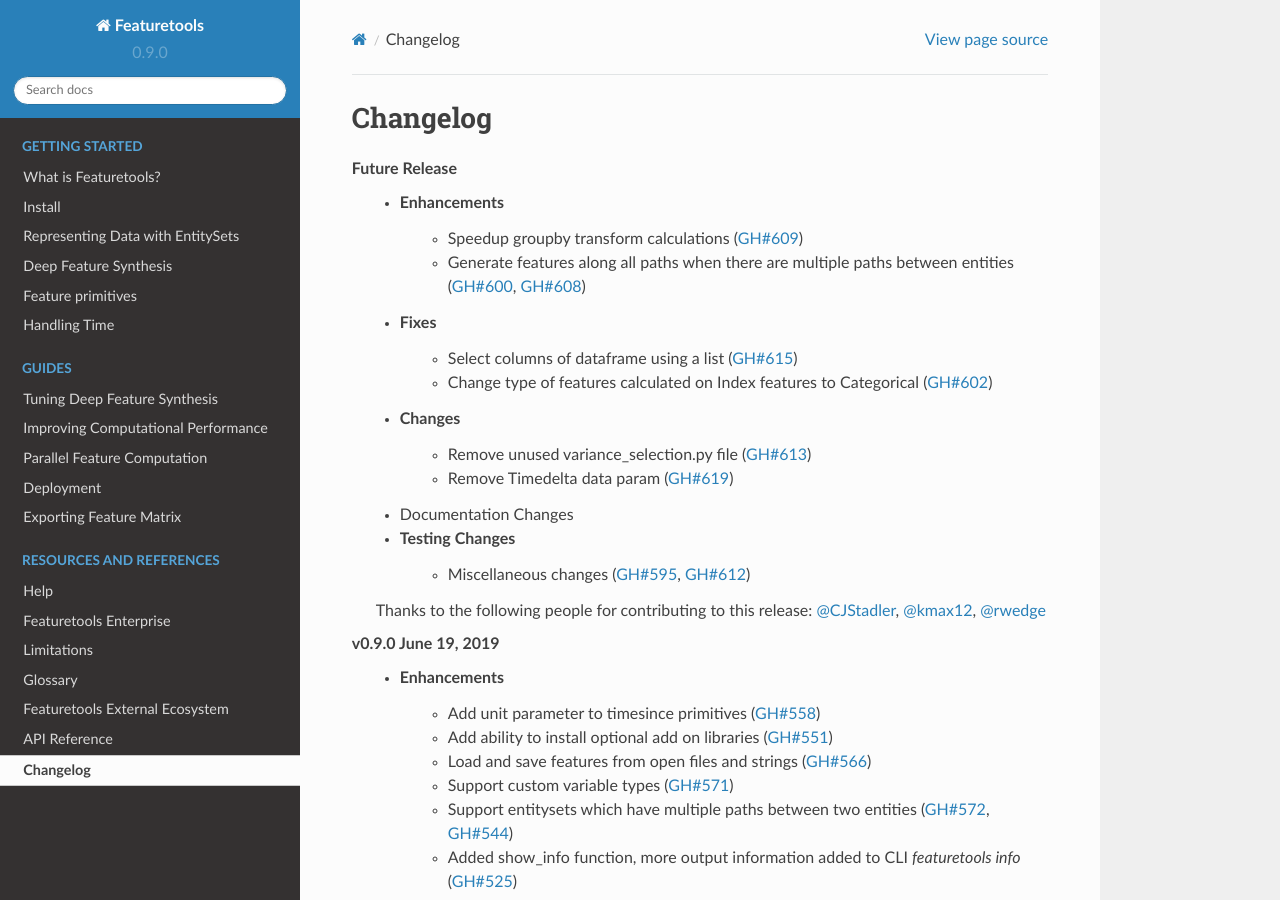
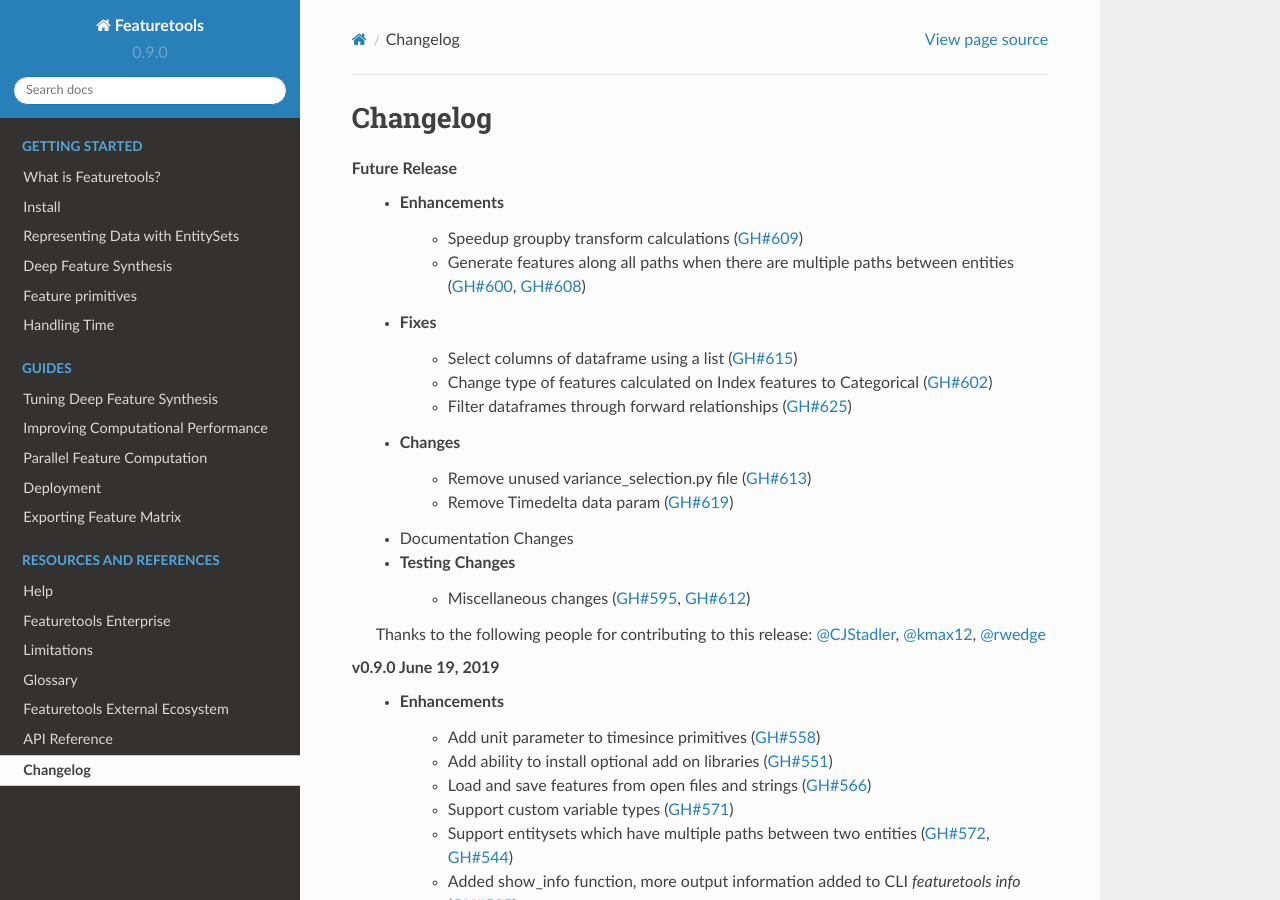
Before and after one commit to alteryx/featuretools, a Sphinx documentation site: the page built from docs/source/changelog.rst, in a window 1280 px wide and 900 px high. Built offline with Sphinx 7.4.7 and the Read the Docs theme 2.0.0, drawn with Linux system fonts in a browser that asks for light colours; pages that are not in the unit, such as notebooks, are missing from menus.

Commit message:
Update changelog

```diff
--- a/docs/source/changelog.rst
+++ b/docs/source/changelog.rst
@@ -9,6 +9,7 @@
     * Fixes
         * Select columns of dataframe using a list (:pr:`615`)
         * Change type of features calculated on Index features to Categorical (:pr:`602`)
+        * Filter dataframes through forward relationships (:pr:`625`)
     * Changes
         * Remove unused variance_selection.py file (:pr:`613`)
         * Remove Timedelta data param (:pr:`619`)
```
